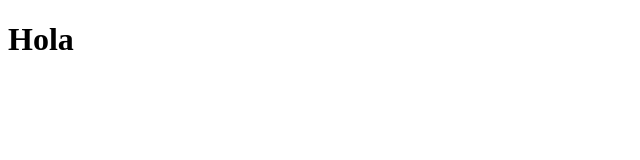
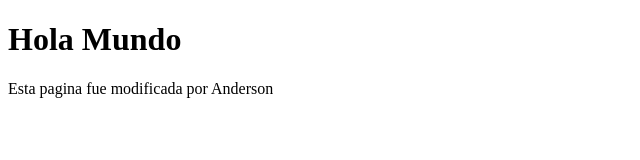
Before and after one commit to jorge1arturo/prueba1, a plain HTML site: page index.html in a window 1280 px wide. Shown: the whole page, without its empty margins (0-640 px from the left). Drawn offline with Linux system fonts and the light colour scheme.

Commit message:
prueba2
pagina modificada1

```diff
--- a/index.html
+++ b/index.html
@@ -4,6 +4,7 @@
 		<title>Prueba1</title>
 	</head>
 	<body>
-	<h1>Hola</h1>
+	<h1>Hola Mundo</h1>
+	<P>Esta pagina fue modificada por Anderson</P>
 	</body>
 </html>
```
